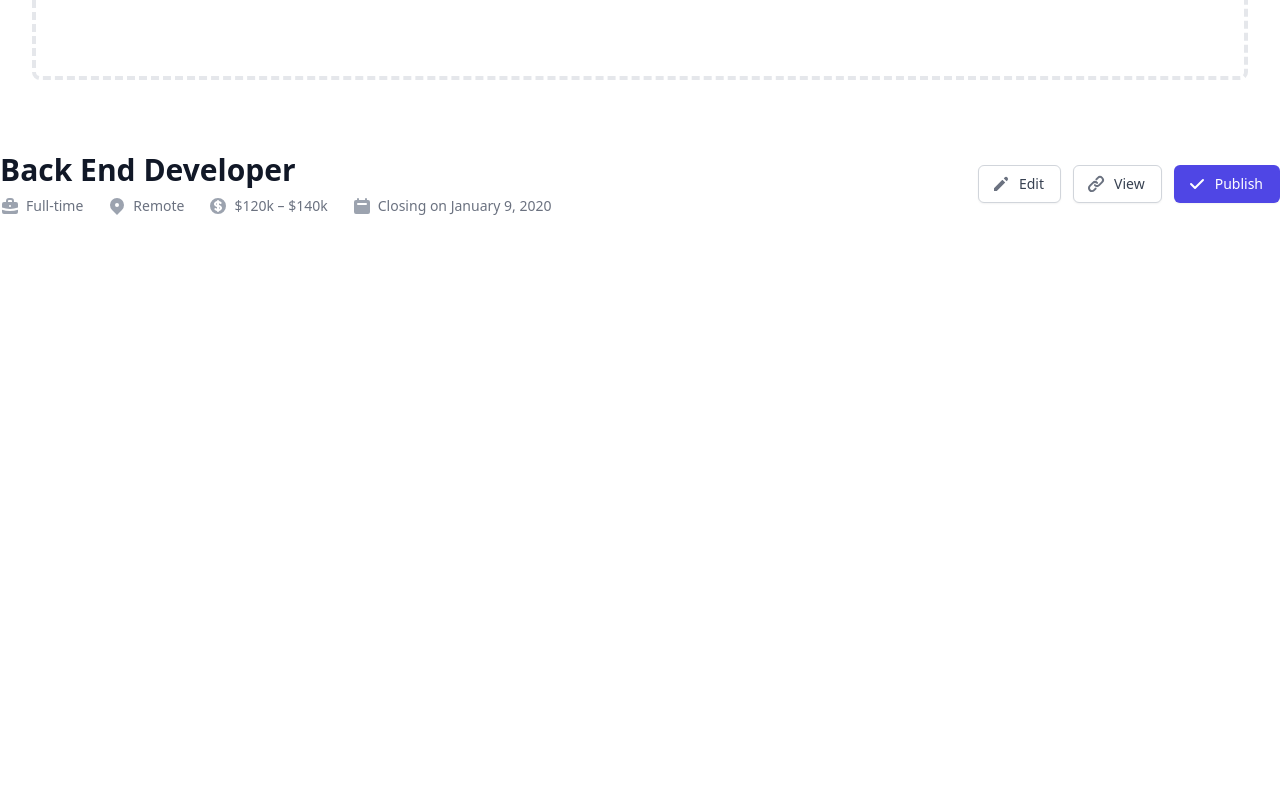
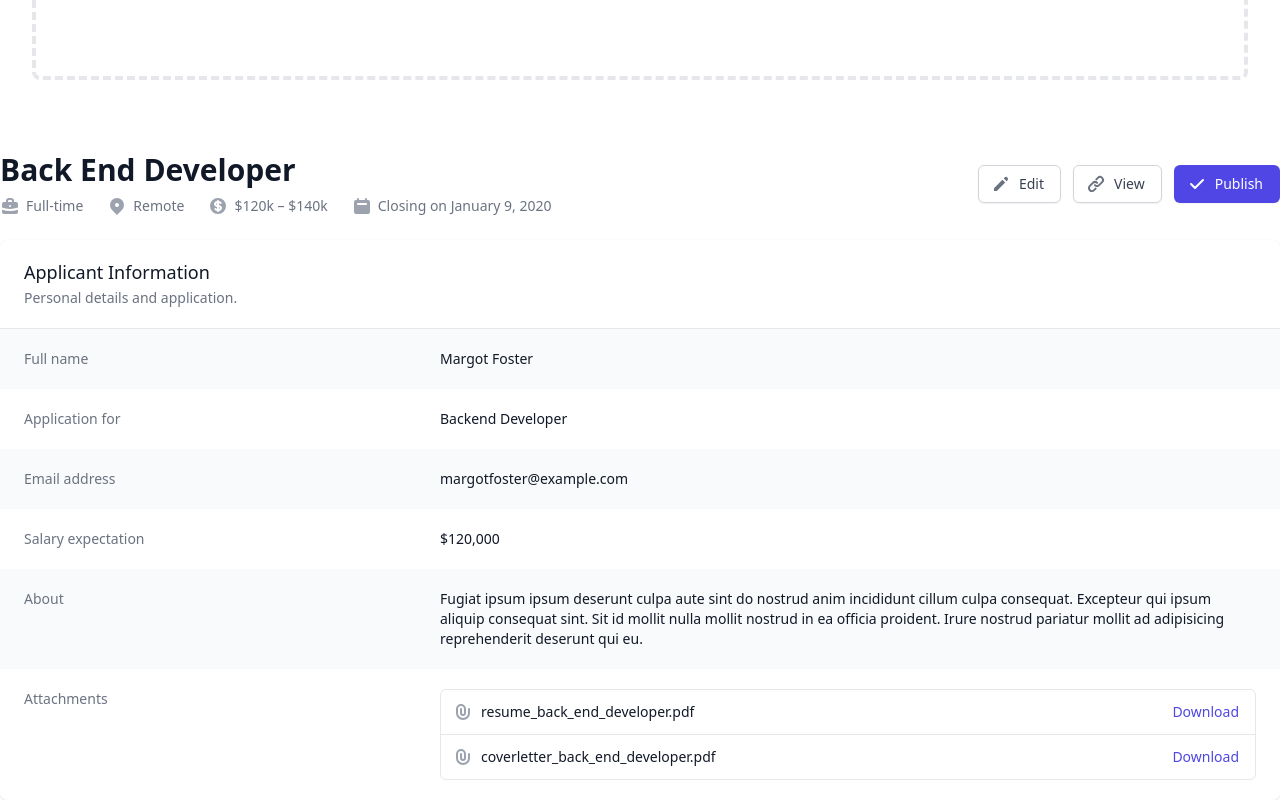
Before and after one commit to silvaizequias/nextjs-tailwind, a Next.js app: page / in a window 1280 px wide. Shown: the part 2134-2934 px from the top of the page. Before the commit the page ends 2350 px from the top, so only its background shows below. Built offline with nearby package versions, Linux system fonts and the light colour scheme.

Commit message:
DescriptionList

```diff
--- /dev/null
+++ b/src/components/Elements/DescriptionList.tsx
@@ -0,0 +1,107 @@
+/* This example requires Tailwind CSS v2.0+ */
+import { PaperClipIcon } from "@heroicons/react/solid";
+
+export default function DescriptionList() {
+  return (
+    <div className="bg-white shadow overflow-hidden sm:rounded-lg">
+      <div className="px-4 py-5 sm:px-6">
+        <h3 className="text-lg leading-6 font-medium text-gray-900">
+          Applicant Information
+        </h3>
+        <p className="mt-1 max-w-2xl text-sm text-gray-500">
+          Personal details and application.
+        </p>
+      </div>
+      <div className="border-t border-gray-200">
+        <dl>
+          <div className="bg-gray-50 px-4 py-5 sm:grid sm:grid-cols-3 sm:gap-4 sm:px-6">
+            <dt className="text-sm font-medium text-gray-500">Full name</dt>
+            <dd className="mt-1 text-sm text-gray-900 sm:mt-0 sm:col-span-2">
+              Margot Foster
+            </dd>
+          </div>
+          <div className="bg-white px-4 py-5 sm:grid sm:grid-cols-3 sm:gap-4 sm:px-6">
+            <dt className="text-sm font-medium text-gray-500">
+              Application for
+            </dt>
+            <dd className="mt-1 text-sm text-gray-900 sm:mt-0 sm:col-span-2">
+              Backend Developer
+            </dd>
+          </div>
+          <div className="bg-gray-50 px-4 py-5 sm:grid sm:grid-cols-3 sm:gap-4 sm:px-6">
+            <dt className="text-sm font-medium text-gray-500">Email address</dt>
+            <dd className="mt-1 text-sm text-gray-900 sm:mt-0 sm:col-span-2">
+              margotfoster@example.com
+            </dd>
+          </div>
+          <div className="bg-white px-4 py-5 sm:grid sm:grid-cols-3 sm:gap-4 sm:px-6">
+            <dt className="text-sm font-medium text-gray-500">
+              Salary expectation
+            </dt>
+            <dd className="mt-1 text-sm text-gray-900 sm:mt-0 sm:col-span-2">
+              $120,000
+            </dd>
+          </div>
+          <div className="bg-gray-50 px-4 py-5 sm:grid sm:grid-cols-3 sm:gap-4 sm:px-6">
+            <dt className="text-sm font-medium text-gray-500">About</dt>
+            <dd className="mt-1 text-sm text-gray-900 sm:mt-0 sm:col-span-2">
+              Fugiat ipsum ipsum deserunt culpa aute sint do nostrud anim
+              incididunt cillum culpa consequat. Excepteur qui ipsum aliquip
+              consequat sint. Sit id mollit nulla mollit nostrud in ea officia
+              proident. Irure nostrud pariatur mollit ad adipisicing
+              reprehenderit deserunt qui eu.
+            </dd>
+          </div>
+          <div className="bg-white px-4 py-5 sm:grid sm:grid-cols-3 sm:gap-4 sm:px-6">
+            <dt className="text-sm font-medium text-gray-500">Attachments</dt>
+            <dd className="mt-1 text-sm text-gray-900 sm:mt-0 sm:col-span-2">
+              <ul
+                role="list"
+                className="border border-gray-200 rounded-md divide-y divide-gray-200"
+              >
+                <li className="pl-3 pr-4 py-3 flex items-center justify-between text-sm">
+                  <div className="w-0 flex-1 flex items-center">
+                    <PaperClipIcon
+                      className="flex-shrink-0 h-5 w-5 text-gray-400"
+                      aria-hidden="true"
+                    />
+                    <span className="ml-2 flex-1 w-0 truncate">
+                      resume_back_end_developer.pdf
+                    </span>
+                  </div>
+                  <div className="ml-4 flex-shrink-0">
+                    <a
+                      href="#"
+                      className="font-medium text-indigo-600 hover:text-indigo-500"
+                    >
+                      Download
+                    </a>
+                  </div>
+                </li>
+                <li className="pl-3 pr-4 py-3 flex items-center justify-between text-sm">
+                  <div className="w-0 flex-1 flex items-center">
+                    <PaperClipIcon
+                      className="flex-shrink-0 h-5 w-5 text-gray-400"
+                      aria-hidden="true"
+                    />
+                    <span className="ml-2 flex-1 w-0 truncate">
+                      coverletter_back_end_developer.pdf
+                    </span>
+                  </div>
+                  <div className="ml-4 flex-shrink-0">
+                    <a
+                      href="#"
+                      className="font-medium text-indigo-600 hover:text-indigo-500"
+                    >
+                      Download
+                    </a>
+                  </div>
+                </li>
+              </ul>
+            </dd>
+          </div>
+        </dl>
+      </div>
+    </div>
+  );
+}
--- a/src/pages/index.tsx
+++ b/src/pages/index.tsx
@@ -7,6 +7,7 @@ import FeatureSection from '../components/Elements/FeatureSection';
 import CtaSection from '../components/Elements/CtaSection';
 import StackedLayout from '../components/Elements/StackedLayout';
 import PageHeading from '../components/Elements/PageHeading';
+import DescriptionList from '../components/Elements/DescriptionList';
 
 const Home: NextPage = () => {
   return (
@@ -29,6 +30,8 @@ const Home: NextPage = () => {
       <StackedLayout />
       <br />
       <PageHeading />
+      <br />
+      <DescriptionList />
     </>
   );
 }
```
